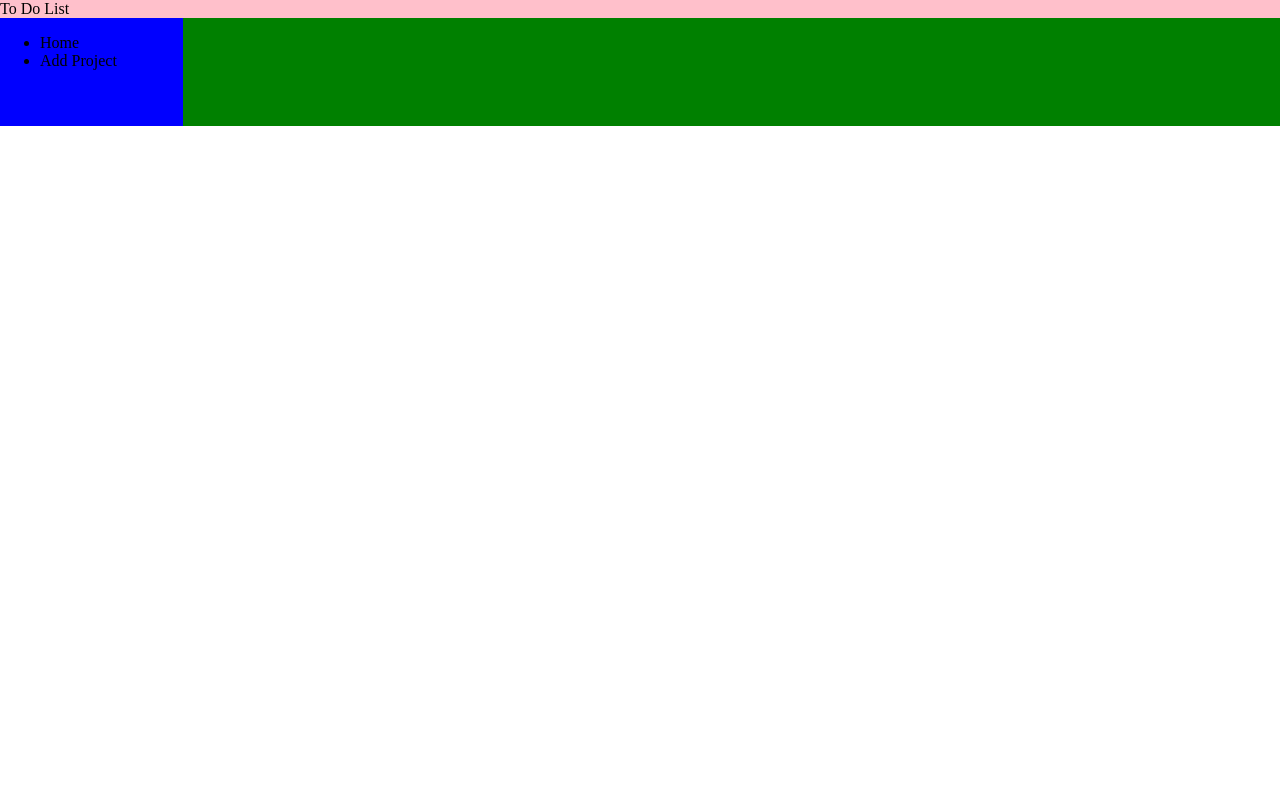
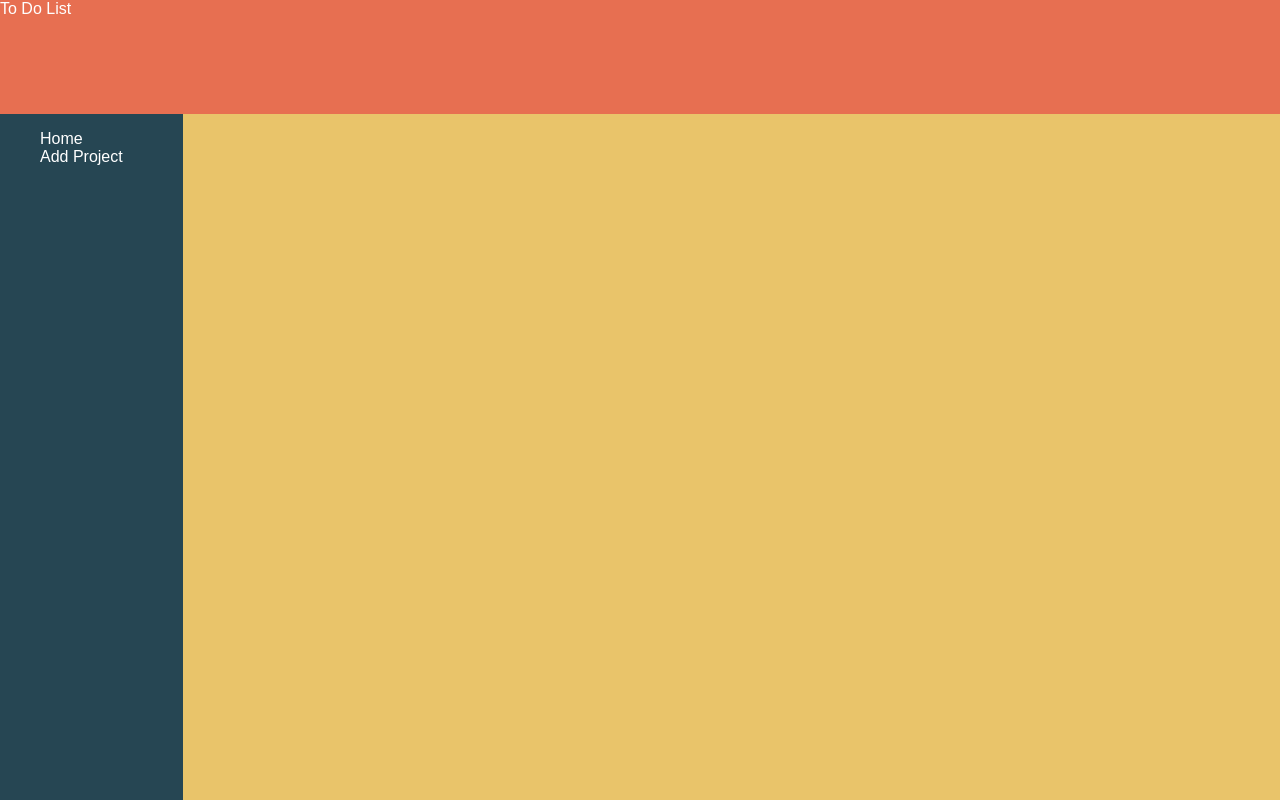
Before and after one commit to eascodes/todo, a website built with webpack: page dist/index.html in a window 1280 px wide. Built offline with Linux system fonts and the light colour scheme.

Commit message:
Update main page format & background colors

```diff
--- a/src/style.css
+++ b/src/style.css
@@ -1,6 +1,10 @@
 body {
     margin: 0;
     padding: 0;
+    color: white;
+    font-family: sans-serif;
+    height: 100%;
+    min-height: 100vh;
     display: grid;
     grid-template-columns: 1fr 6fr;
     grid-template-rows: 1fr 6fr;
@@ -10,16 +14,20 @@ body {
 }
 
 .header {
-    background-color: pink;
+    background-color: #e76f51;
     grid-area: header;
 }
 
 .nav {
-    background-color: blue;
+    background-color: #264653;
     grid-area: nav;
 }
 
+ul {
+    list-style: none;
+}
+
 .project-container {
-    background-color: green;
+    background-color: #e9c46a;
     grid-area: project-container;
 }
```
Also changed, not shown: dist/main.js.
